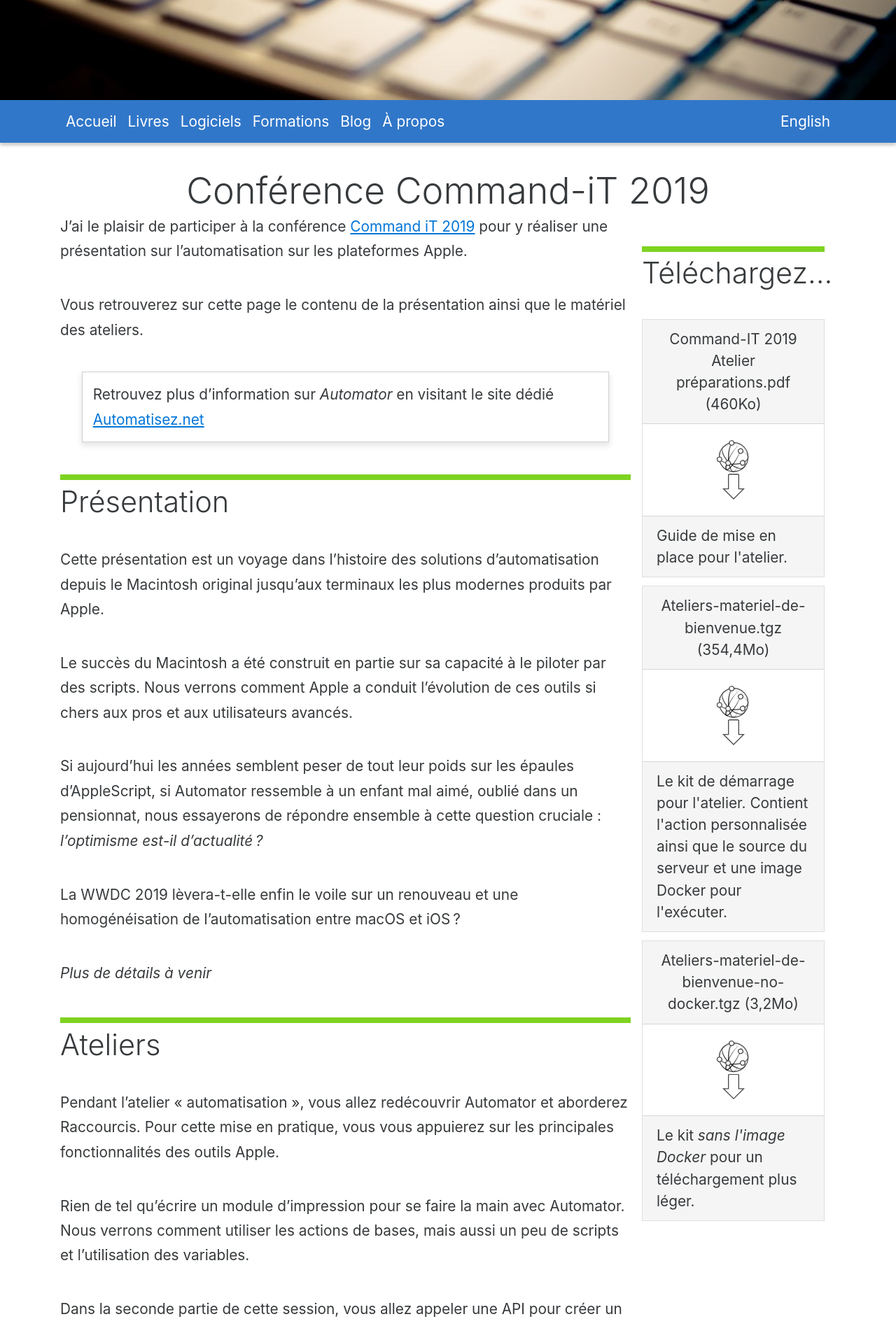
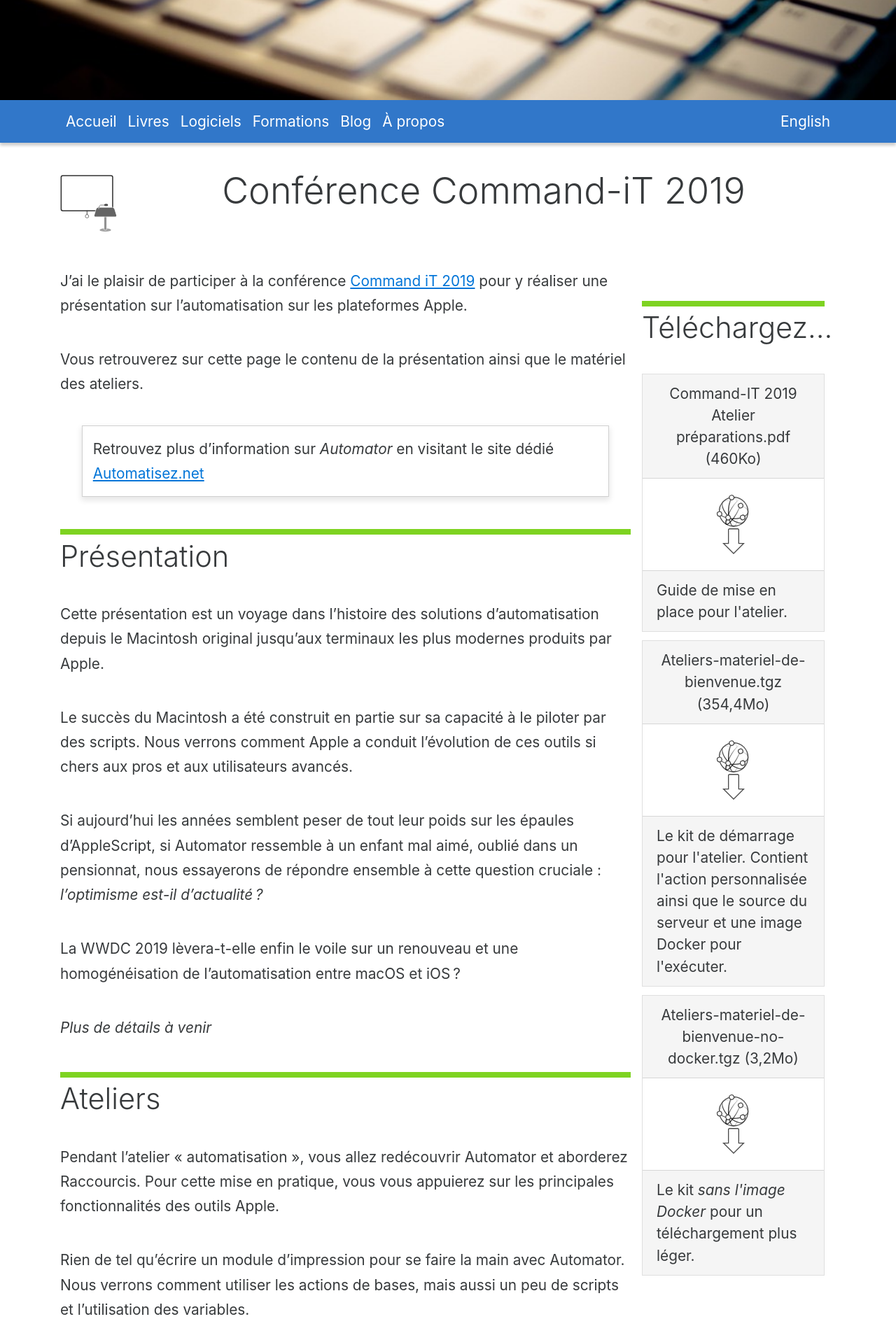
Before and after one commit to Sylvain-Gamel-fr/Sylvain-Gamel-fr.github.io, a Jekyll site: the page built from fr/formations/command-it-2019.md, in a window 1280 px wide. Shown: the part 577-2472 px from the top of the page at 70% size. Built offline with Jekyll 4.4.1, drawn with Linux system fonts in a browser that asks for light colours.

Commit message:
Small visual fixes. Added icon for conference

```diff
--- a/_layouts/page.html
+++ b/_layouts/page.html
@@ -2,10 +2,10 @@
 layout: default
 ---
 <article class="">
-    <header class="media m-b-3">
-        {% if page.logo %}
+    <header class="media mb-3">
+        {% if page.logo.url %}
         <div class="media-left" >
-            <img class="media-object" src="/img/icon-posts/{{page.logo}}.png" width="92" alt="Logo">
+            <img class="media-object" src="{{page.logo.url}}" width="92" alt="{{page.logo.label}}">
         </div>
         {% endif %}
 
--- a/fr/formations/command-it-2019.md
+++ b/fr/formations/command-it-2019.md
@@ -3,7 +3,9 @@
 title: Conférence Command-iT 2019
 lang: "fr"
 permalink: /fr/formations/command-it-2019.html
-logoImage: "/images/picto/section-training.svg"
+logo:
+    url: "/images/icons-categories/post-presentation.svg"
+    label: Présentation
 attachments:
     - name: Command-IT 2019 Atelier préparations.pdf (460Ko)
       url: https://s3.eu-central-1.amazonaws.com/assets.sgintech.fr/command-it/Command-IT+2019+Atelier+préparations.pdf
```
